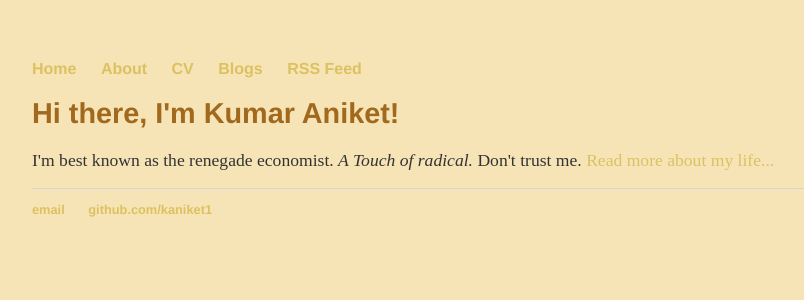
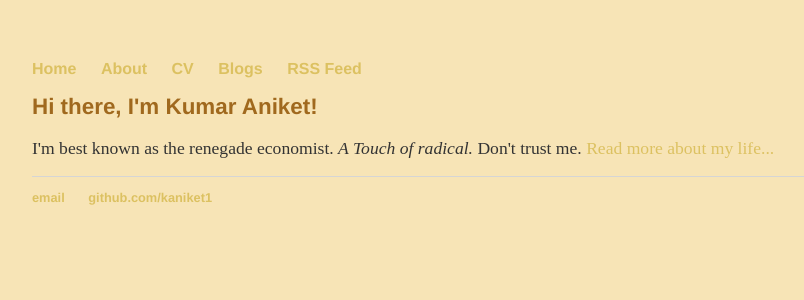
Before and after one commit to kaniket1/kaniket1.github.io, a Jekyll site: the page built from index.html, in a window 1280 px wide. Shown: the top 300 px of the page, without its empty margins (160-964 px from the left). Built offline with Jekyll 4.4.1, drawn with Linux system fonts in a browser that asks for light colours.

Commit message:
Update main.css

```diff
--- a/css/main.css
+++ b/css/main.css
@@ -23,16 +23,16 @@ a:hover {
     color: rgb(201,174,80);
 }
 h1 {
-    font-size: 1.8em;
-    margin-top: 0.67em;
-    margin-bottom: 0.67em;
+    font-size: 1.4em;
+    margin-top: 0.27em;
+    margin-bottom: 0.27em;
     font-family:'Helvetica', 'Arial', 'Sans-Serif';
     color: rgb(160,105,30);
 }
 h2 {
-    font-size: 1.5em;
-    margin-top: 0.83em;
-    margin-bottom: 0.83em;
+    font-size: 1.4em;
+    margin-top: 0.27em;
+    margin-bottom: 0.27em;
     font-family:'Helvetica', 'Arial', 'Sans-Serif';
     color: rgb(160,105,30);
 }
```
